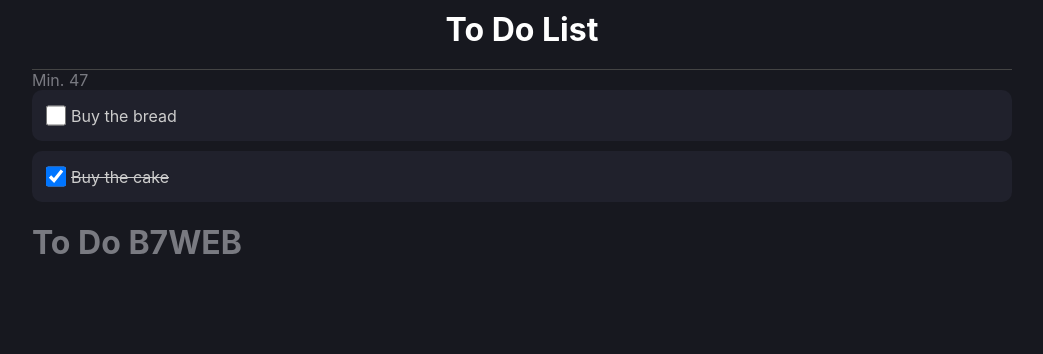
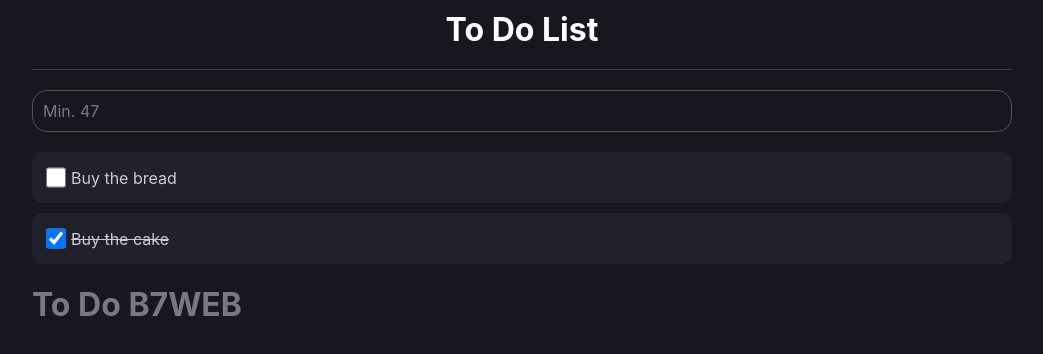
Before and after one commit to ricardotavaresit/b7-todo, a React (Create React App) app: page / in a window 1280 px wide. Shown: the top 354 px of the page, without its empty margins (118-1161 px from the left). Built offline with nearby package versions, Linux system fonts and the light colour scheme.

Commit message:
feat: create style or container

```diff
--- a/src/components/AddArea/styles.ts
+++ b/src/components/AddArea/styles.ts
@@ -5,4 +5,25 @@
 }
 
 export const Container = styled.div`
+    border: 1px solid #555;
+    border-radius: 15px;
+    padding: 10px;
+    margin: 20px 0;
+    display: flex;
+    align-items: center;
+
+    .image{
+        margin-rigth: 5px;
+    }
+
+    input{
+        border: 0px;
+        background: transparent;
+        outline: 0;
+        color: #fff;
+        font-size: 18px;
+        flex:1;
+    }
+
+
 `;
```
